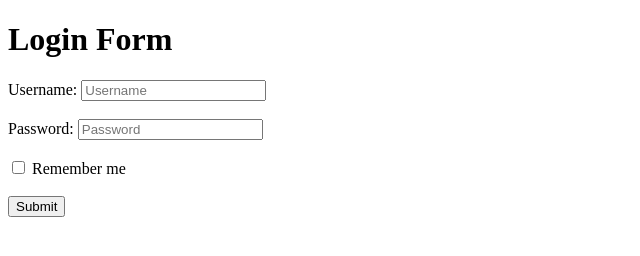
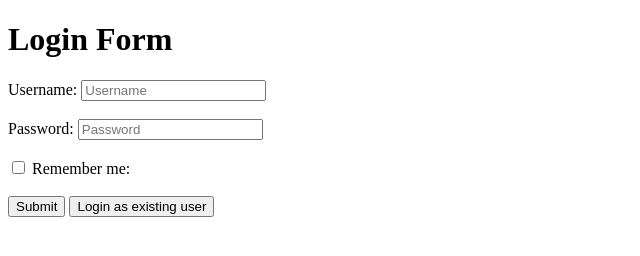
Before and after one commit to acciojob/remember-me-login-form-Bharat8087, a website: page main.html in a window 1280 px wide. Shown: the whole page, without its empty margins (0-640 px from the left). Drawn offline with Linux system fonts and the light colour scheme.

Commit message:
created a submission

```diff
--- a/main.html
+++ b/main.html
@@ -16,9 +16,11 @@
         <input type="password" id="password" name="password" placeholder="Password"><br><br>
 
         <input type="checkbox" id="checkbox" name="remember">
-        <label for="checkbox">Remember me</label><br><br>
+        <label for="checkbox">Remember me:</label><br><br>
 
         <input type="submit" id="submit" value="Submit">
+		<button id="existing">Login as existing user</button>
+
     </form>
 	<!-- the entire body must be written by student -->
     <script type="text/javascript" src="./script.js">
```
